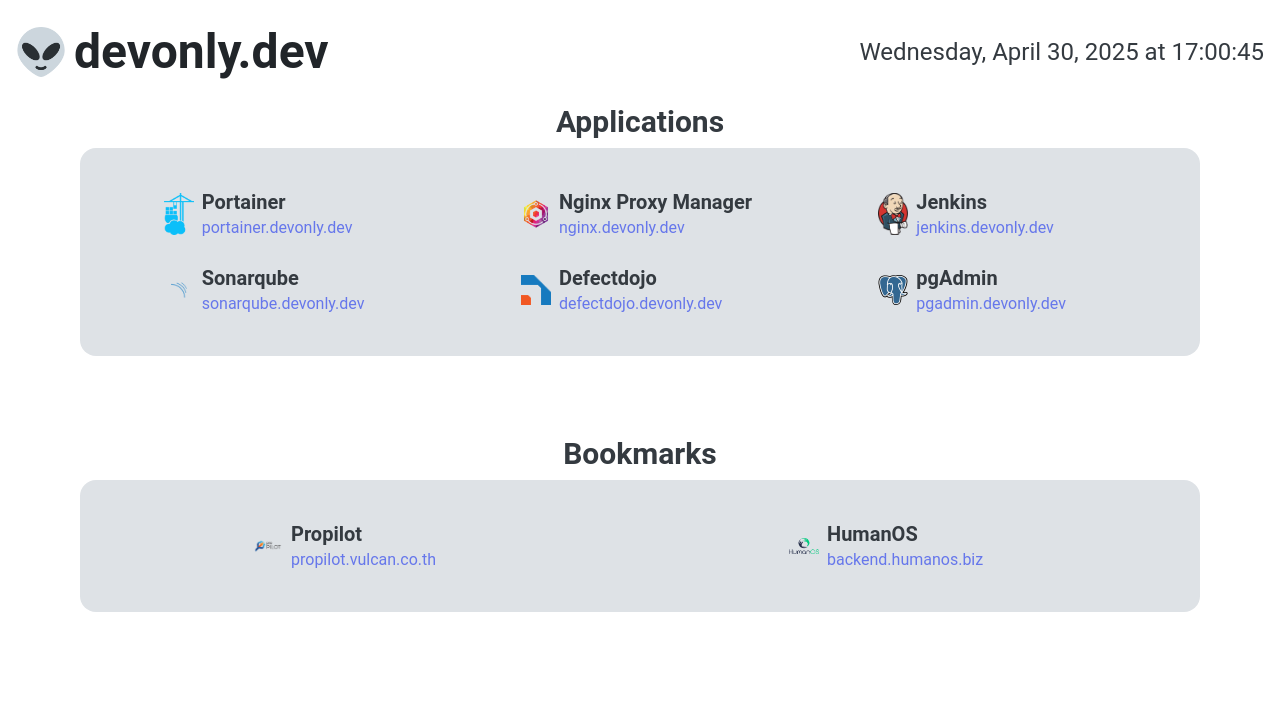
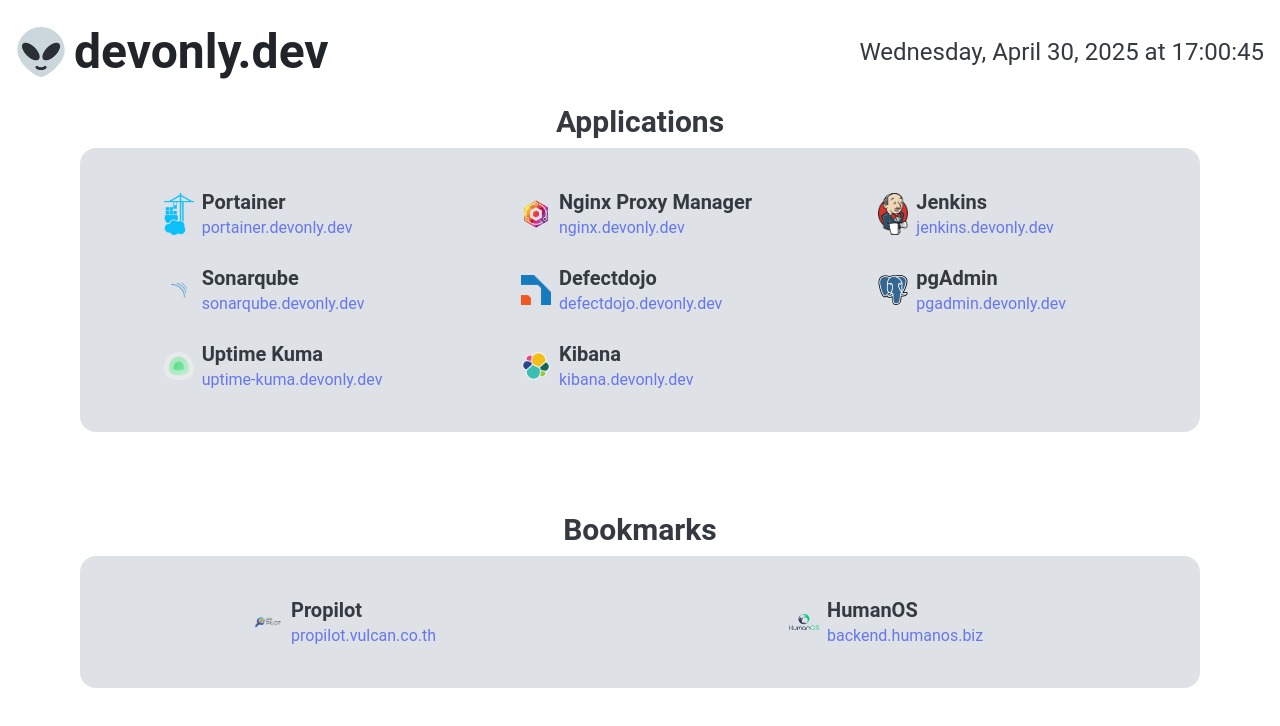
Before and after one commit to chakkapong1999/devonly.dev-gateway, a Next.js app: page / in a window 1280 px wide. Shown: the top 726 px of the page. Built offline with nearby package versions, Linux system fonts and the light colour scheme.

Commit message:
add new service

```diff
--- a/src/app/components/LinkBox.tsx
+++ b/src/app/components/LinkBox.tsx
@@ -5,15 +5,16 @@
     img: string;
     link: string;
     title: string;
+    disabled?: boolean;
 }
 
-export default function LinkBox({ img, link, title }: Readonly<LinkBoxProps>) {
+export default function LinkBox({ img, link, title, disabled }: Readonly<LinkBoxProps>) {
 
     const onClick = (link: string) => {
         window.open(`https://${link}`, "_blank");
     }
 
-    return (
+    return !disabled &&
         <div onClick={() => onClick(link)} className="app-box hover:cursor-pointer hover:bg-[#CED4DA]">
             <Image src={img} alt="Image" width={30} height={30}/>
             <div className="link-box">
@@ -25,5 +26,6 @@
                 </div>
             </div>
         </div>
-    )
+
+
 }
--- a/src/app/page.tsx
+++ b/src/app/page.tsx
@@ -1,7 +1,7 @@
 import { Fragment } from "react";
 import LinkBox, { LinkBoxProps } from "./components/LinkBox";
 
-const appList = [
+const appList: Array<LinkBoxProps> = [
   {
     img: '/logo/portainer.png',
     title: "Portainer",
@@ -31,6 +31,16 @@
     img: '/logo/pg.png',
     title: "pgAdmin",
     link: "pgadmin.devonly.dev"
+  },
+  {
+    img: '/logo/uptime-kuma.png',
+    title: "Uptime Kuma",
+    link: "uptime-kuma.devonly.dev"
+  },
+  {
+    img: '/logo/elk.png',
+    title: "Kibana",
+    link: "kibana.devonly.dev"
   }
 ]
 
```
Also changed, not shown: public/logo/elk.png (added), public/logo/uptime-kuma.png (added).
